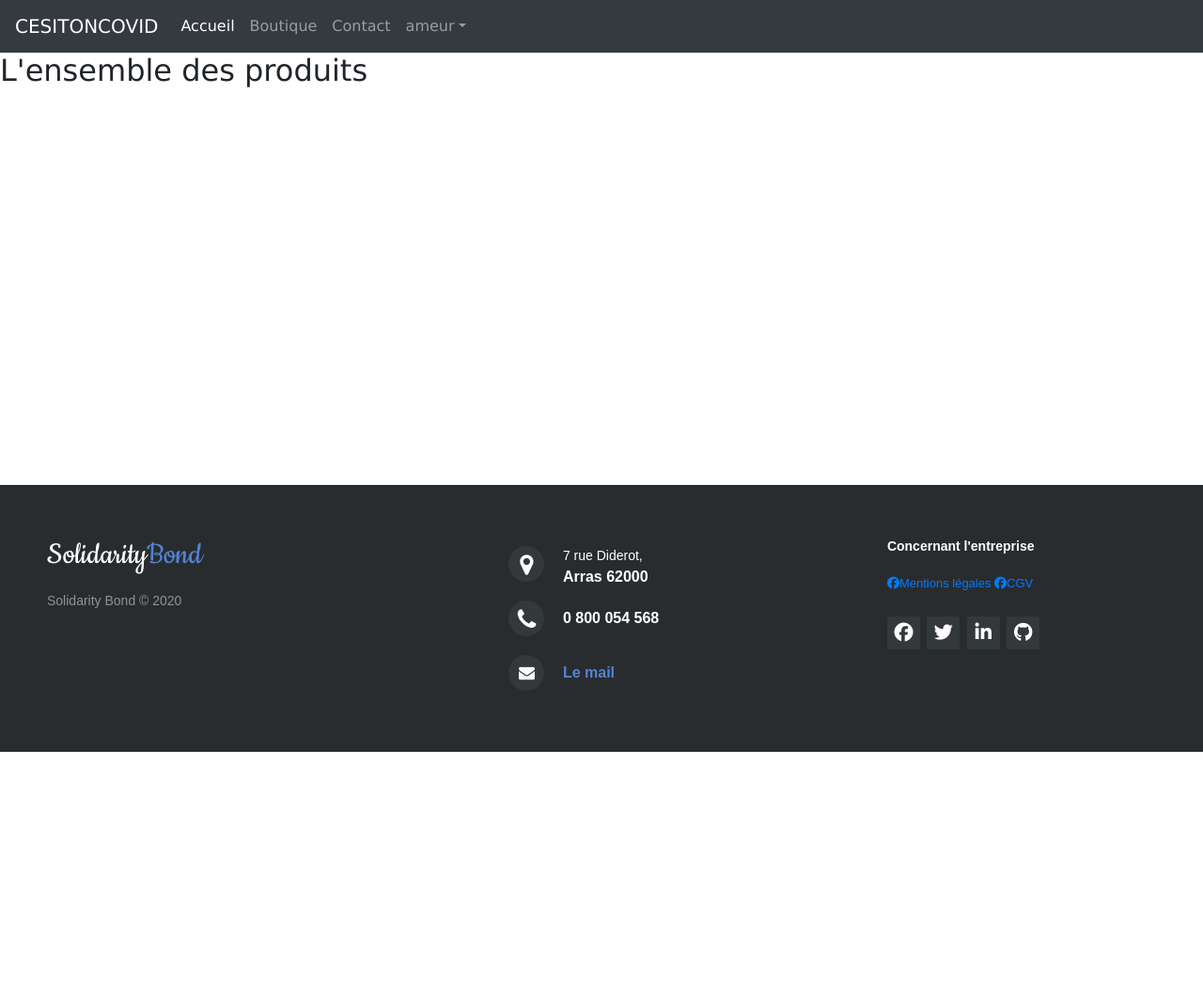
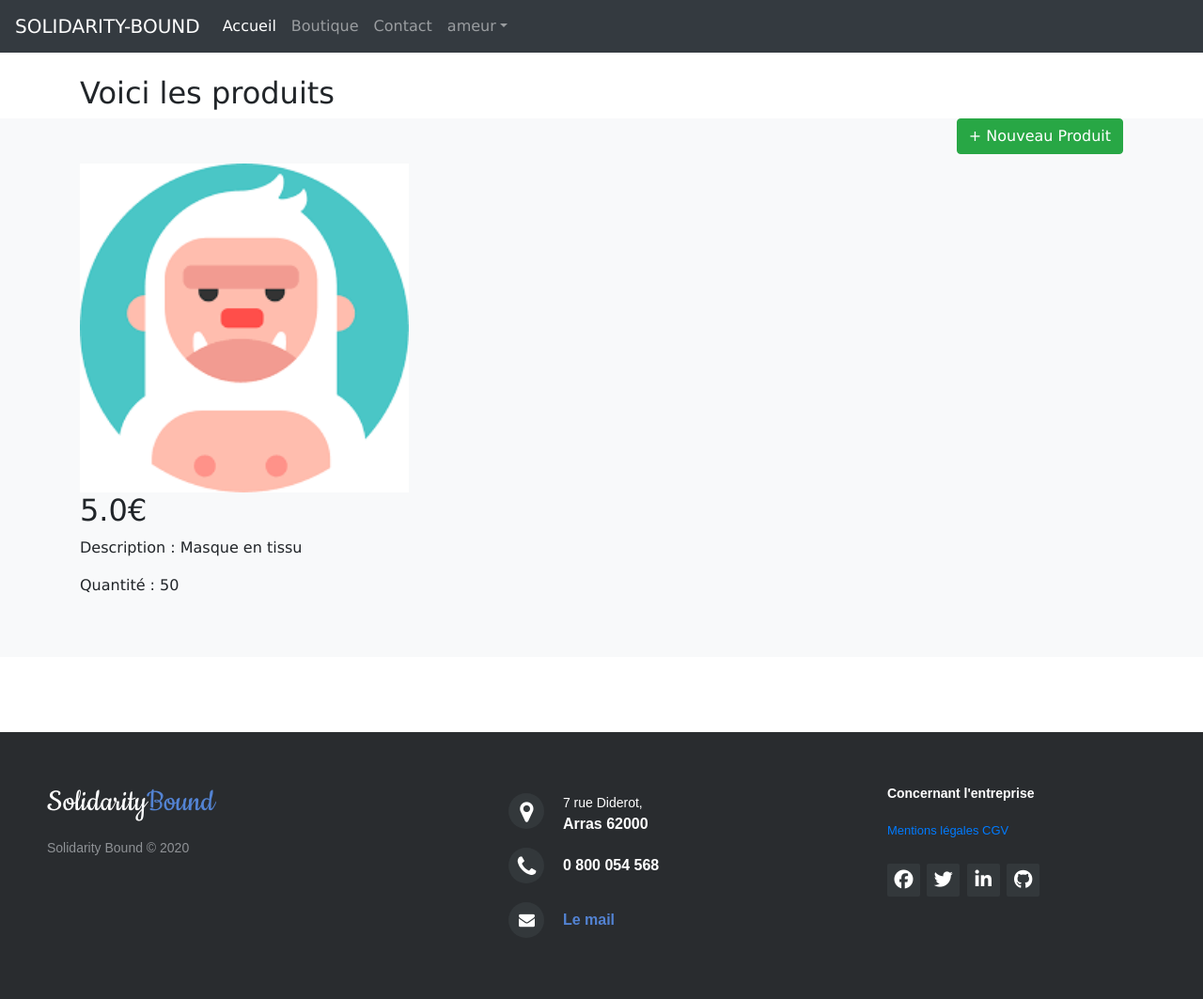
Before and after one commit to ilyesamr/final-fablab, a Flask app: page /boutique in a window 1280 px wide. Shown: the whole page at 94% size. Before the commit the page ends 800 px from the top, so only its background shows below. Run offline with Flask 2, Linux system fonts and the light colour scheme; a user stored in the database is signed in; data comes from the database, SQL or seed files in the repository; both versions use the stored data as it was after the commit; parts of the project's set-up code (start-up, migrations or seed data) failed here and were passed over; some libraries are stand-ins or nearby versions.

Commit message:
Boutique

```diff
--- a/app.py
+++ b/app.py
@@ -1,13 +1,44 @@
-from flask import Flask, render_template
+import os
+
+from flask import Flask, render_template, flash, redirect, request
 from flask_login import LoginManager, login_required
+from flask_sqlalchemy import SQLAlchemy
+from werkzeug.utils import secure_filename
+from bdd import db
+from models import Product
+from forms import AddProduct
 
 app = Flask(__name__)
 
 app.config['SECRET_KEY'] = '9OLWxND4o83j4K4iuopO'
 app.config['SQLALCHEMY_DATABASE_URI'] = 'sqlite:///fablab.db'
 app.config['SQLALCHEMY_TRACK_MODIFICATIONS'] = False
+app.config["IMAGE_UPLOADS"] = 'static/img/uploads'
+app.config["ALLOWED_IMAGE_EXTENSIONS"] = ["PNG", "JPG", "JPEG", "GIF"]
+db.init_app(app)
 
-from models import db
+
+# verification de l'extenstion de l'image
+def allowed_image(filename):
+    # des images avec un point seulement
+    if not "." in filename:
+        return False
+
+    # split l'extenstion du nom de l'image
+    ext = filename.rsplit(".", 1)[1]
+
+    # on vérifie que l'extension est bonne
+    if ext.upper() in app.config["ALLOWED_IMAGE_EXTENSIONS"]:
+        return True
+    else:
+        return False
+
+
+def instock(var):
+    if var > 0:
+        return True
+    return False
+
 
 # login part
 login_manager = LoginManager()
@@ -38,9 +69,52 @@ def home():
     return render_template('home.html')
 
 
-@app.route('/boutique')
+@app.route('/boutique', methods=['GET', 'POST'])
 def boutique():
-    return render_template('boutique.html')
+    form = AddProduct()
+    if form.validate_on_submit() and request.method == 'POST':
+        product_name = form.name.data
+        product_description = form.description.data
+        product_image = form.image.data
+        product_price = form.price.data
+        product_quantity = form.quantity.data
+        product_instock = form.inStock.data
+        if allowed_image(product_image.filename):
+            filename = secure_filename(product_image.filename)
+            product_image.save(os.path.join(app.config['IMAGE_UPLOADS'], filename))
+            new_product = Product(name=product_name, description=product_description,
+                                  image=filename, price=product_price, quantity=product_quantity,
+                                  inStock=product_instock)
+            db.session.add(new_product)
+            db.session.commit()
+            flash('Votre produit a été ajouté')
+            return redirect('/boutique')
+    all_products = Product.query.all()
+    return render_template('boutique.html', products=all_products, form=form)
+
+
+@app.route('/boutique/new', methods=['GET', 'POST'])
+def new_product():
+    form = AddProduct()
+    if form.validate_on_submit() and request.method == 'POST':
+        product_name = form.name.data
+        product_description = form.description.data
+        product_image = form.image.data
+        product_price = form.price.data
+        product_quantity = form.quantity.data
+        product_instock = form.inStock.data
+        if allowed_image(product_image.filename):
+            filename = secure_filename(product_image.filename)
+            product_image.save(os.path.join(app.config['IMAGE_UPLOADS'], filename))
+            new_product = Product(name=product_name, description=product_description,
+                                  image=filename, price=product_price, quantity=product_quantity,
+                                  inStock=product_instock)
+            db.session.add(new_product)
+            db.session.commit()
+            flash('Votre produit a été ajouté')
+            return redirect('/boutique')
+    else:
+        return render_template('boutique-new.html', form=form)
 
 
 @app.route('/panier')
--- a/forms.py
+++ b/forms.py
@@ -32,7 +32,7 @@ class AddProduct(FlaskForm):
     description = StringField('Description', validators=[InputRequired(), Length(max=200)])
     image = FileField('Image', validators=[FileRequired()])
     price = DecimalField('Prix', validators=[InputRequired()])
-    stock = BooleanField('En stock', validators=[InputRequired()])
+    inStock = BooleanField('En stock', validators=[InputRequired()])
     quantity = IntegerField('Quantité', validators=[InputRequired()])
 
     submit = SubmitField('Ajouter')
--- a/static/css/stylehome.css
+++ b/static/css/stylehome.css
@@ -235,7 +235,7 @@ header nav .nav-list .list a:hover{
 	line-height: 550px;
 }
 footer{
-	position: fixed;
+	position: relative;
 	bottom: 0;
 }
 .footer-distributed{
--- a/templates/base.html
+++ b/templates/base.html
@@ -21,7 +21,7 @@
 </head>
 <body>
       <nav class="navbar navbar-expand-lg navbar-dark bg-dark" style="background-color: #e3f2fd;">
-    <a class="navbar-brand" href="#">CESITONCOVID</a>
+    <a class="navbar-brand" href="#">SOLIDARITY-BOUND</a>
     <button class="navbar-toggler" type="button" data-toggle="collapse" data-target="#navbarColor03" aria-controls="navbarColor03" aria-expanded="false" aria-label="Toggle navigation">
       <span class="navbar-toggler-icon"></span>
     </button>
@@ -70,9 +70,9 @@
 
     <footer class="footer-distributed">
 		<div class="footer-left">
-		    <h3>Solidarity<span>Bond</span></h3>
+		    <h3>Solidarity<span>Bound</span></h3>
             <p class="footer-links"></p>
-		    <p class="footer-company-name">Solidarity Bond &copy; 2020</p>
+		    <p class="footer-company-name">Solidarity Bound &copy; 2020</p>
 		</div>
 		<div class="footer-center">
             <div>
@@ -91,8 +91,8 @@
 		<div class="footer-right">
             <p class="footer-company-about">
                 <span>Concernant l'entreprise</span>
-                <a href="#"><i class="fa fa-facebook"></i>Mentions légales</a>
-                <a href="#"><i class="fa fa-facebook"></i>CGV</a>
+                <a href="#">Mentions légales</a>
+                <a href="#">CGV</a>
 		    </p>
 		    <div class="footer-icons">
 		        <a href="#"><i class="fa fa-facebook"></i></a>
--- a/templates/boutique.html
+++ b/templates/boutique.html
@@ -6,6 +6,42 @@
 {% endblock %}
 
 {% block body %}
-<h2>L'ensemble des produits</h2>
 
+    <br>
+    <div class="container">
+    <h2>Voici les produits</h2>
+
+            {% with messages = get_flashed_messages() %}
+            {% if messages %}
+                <div class="alert alert-success">
+                    {{ messages[0] }}
+                </div>
+            {% endif %}
+        {% endwith %}
+    </div>
+
+    <div class="container">
+        {% if current_user.is_authenticated %}
+         <a style="display:inline" class="btn btn-success float-right" href="/boutique/new">+ Nouveau Produit</a>
+        {% endif %}
+    </div>
+
+    <div class="album py-5 bg-light">
+      <div class="container">
+        <div class="row">
+    {% for product in products %}
+          <div class="col-md-4 col-xs-12">
+                <div class="serv">
+                     <img class="img-fluid" width="100%" height="225" src="{{ url_for('static', filename='img/uploads/')}}{{ product.image }}" alt="image" />
+                     <h2>{{ product.price }}€</h2>
+                     <p style="white-space: pre-wrap">Description : {{ product.description }}</p>
+                    <p style="white-space: pre-wrap">Quantité : {{ product.quantity }}</p>
+
+                </div>
+         </div>
+
+    {% endfor %}
+        </div>
+      </div>
+    </div>
 {% endblock %}
--- a/templates/home.html
+++ b/templates/home.html
@@ -14,11 +14,11 @@
         <div class="overlay">
             <div class="">
                 <div class="home-content">
-                    <h3 class="home-title">Bienvenue sur le site de<span> SOLIDARITY BOND</span></h3>
+                    <h3 class="home-title">Bienvenue sur le site de<span> SOLIDARITY BONUD</span></h3>
                     <p class="lead home-desc">
                         Achetez des protections contre le covid19
                     </p>
-                    <button class="btn button" onclick="window.location.href = 'boutique.html';">Boutique</button>
+                    <button class="btn button" onclick="window.location.href = '/boutique';">Boutique</button>
                 </div>
             </div>
         </div>
```
Also changed, not shown: models.py (+11 -28 lines), templates/boutique-new.html (added, +53 -0 lines), fablab.db, products.py (added), static/img/uploads/images.png (added).
